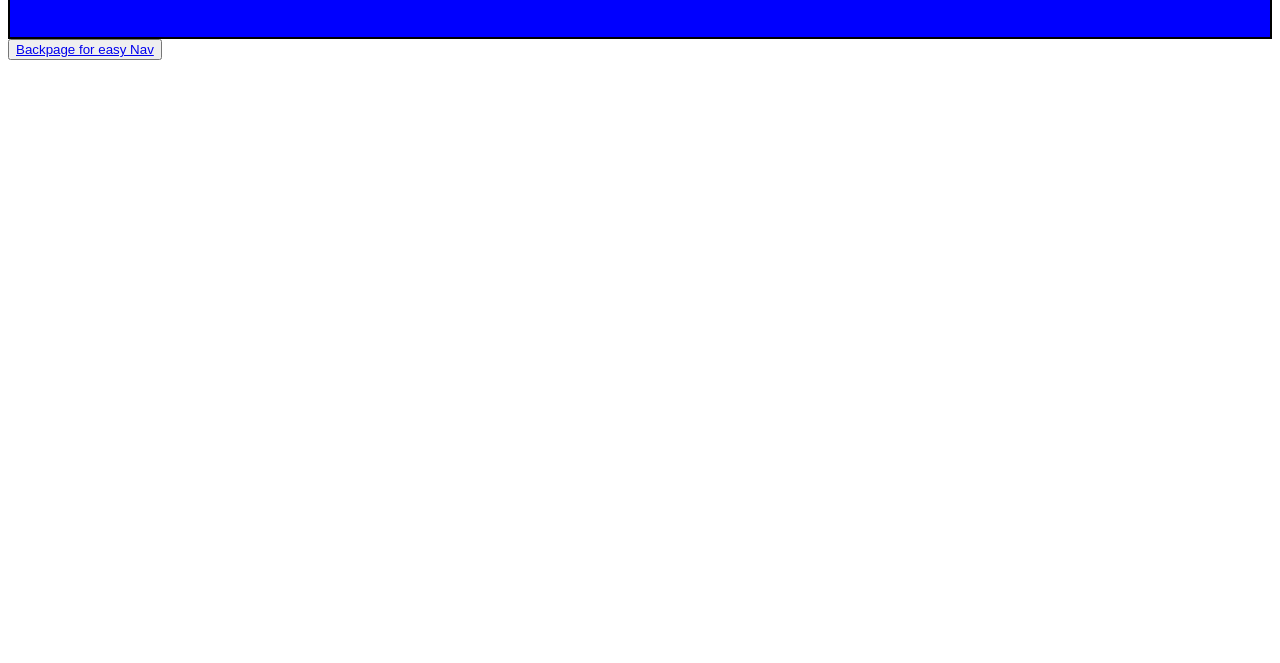
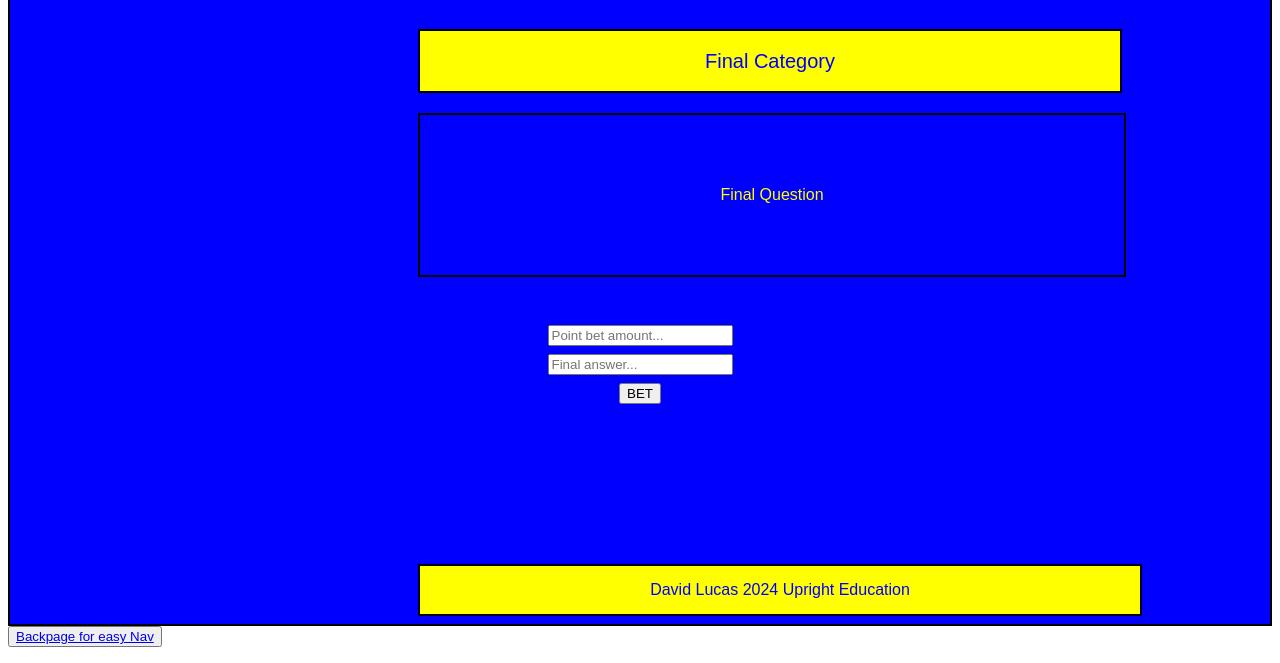
Before and after one commit to Gumbeaux1995/jeopardy-part-1, a plain HTML site: page final-jeopardy.html in a window 1280 px wide. Shown: the part 137-800 px from the top of the page. Drawn offline with Linux system fonts and the light colour scheme.

Commit message:
Styled final jeopardy page and reformatted footer

```diff
--- /dev/null
+++ b/final-jeopardy.css
@@ -0,0 +1,42 @@
+.final-category {
+    display: flex;
+    background-color: yellow;
+    justify-content: center;
+    align-items: center;
+    font-size: 1.25em;
+    font-family: Jazz LET, fantasy;
+    border: 2px solid black;
+    color: blue;
+    margin-bottom: 1em;
+    height: 3em;
+    width: 35em;
+    margin-left: 20em;
+
+}
+.final-question {
+    display: flex;
+    justify-content: center;
+    align-items: center;
+    font-family: Jazz LET, fantasy;
+    border: 2px solid black;
+    color: yellow;
+    height: 10em;
+    width: 44em;
+    margin-bottom: 3em;
+    margin-left: 25em;
+}
+.bet-input {
+    display: flex;
+    justify-content: center;
+    margin-bottom: 0.5em;
+}
+.final-answer-input {
+    display: flex;
+    justify-content: center;
+    margin-bottom: 0.5em;
+}
+.bet-button {
+    display: flex;
+    justify-content: center;
+    margin-bottom: 10em;
+}
--- a/final-jeopardy.html
+++ b/final-jeopardy.html
@@ -5,7 +5,7 @@
     <meta name="viewport" content="width=device-width, initial-scale=1.0">
     <title>Final Jeopardy</title>
     <link href="styles.css" rel="stylesheet" type="text/css"/>
-    <link href="final-jeopardy.html" rel="stylesheet" type="text/css"/>
+    <link href="final-jeopardy.css" rel="stylesheet" type="text/css"/>
 </head>
 <body>
      <!-- Parent Contaainer For All Elements -->
@@ -14,6 +14,23 @@
         <div class="header">Final Round</div>
         <!-- Player Turn -->
         <div class="player-turn">Player Turn</div>
+        <div class="final-category">Final Category</div>
+        <div class="final-question">Final Question</div>
+        <div class="bet-input">
+        <form action="">
+            <input type="text" id="" name="" placeholder="Point bet amount..." />
+        </form>
+        </div>
+        <div class="final-answer-input">
+        <form action="">
+            <input type="text" id="" name="" placeholder="Final answer..." />
+        </form>
+        </div>
+        <div class="bet-button">
+        <button type="bet">BET</button>
+        </div>
+        <!-- Footer Site Information -->
+        <div class="footer">David Lucas 2024 Upright Education</div>
      </div>
 </body>
 <button><a href="round-2.html">Backpage for easy Nav</a></button>
--- a/styles.css
+++ b/styles.css
@@ -29,14 +29,16 @@
 /* Footer Site Information */
 .footer {
     display: flex;
-    background-color: blue;
-    color: yellow;
+    background-color: yellow;
+    color: blue;
     border: 2px solid black;
     font-size: 1em;
     font-family: Jazz LET, fantasy;
-    height: auto;
-    width: 100%;
+    height: 3em;
+    width: 45em;
+    margin-left: 25em;
     justify-content: center;
+    align-items: center;
 }
 /* Player Turn */
 .player-turn {
```
